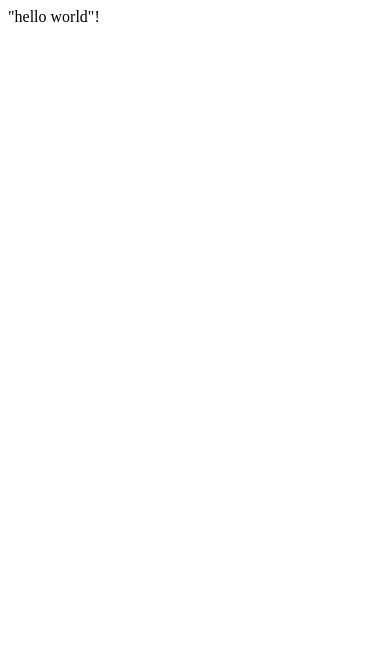
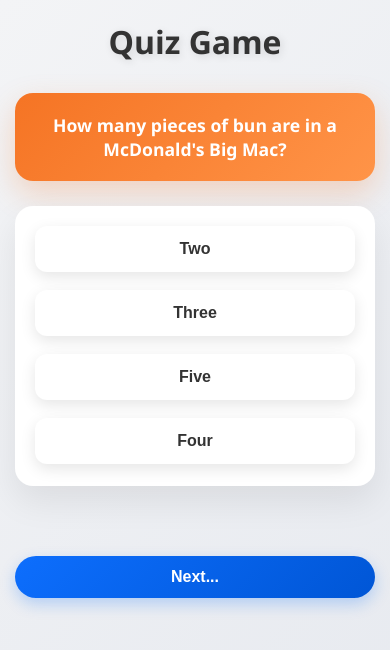
Before and after one commit to ayushvishwakarma0717-ux/Area-Calculator-3094-, a plain HTML site: page index.html in a window 390 px wide. Drawn offline with Linux system fonts and the light colour scheme.

Commit message:
Add files via upload

```diff
--- a/index.html
+++ b/index.html
@@ -1 +1,29 @@
-<hl>"hello world"!</hl>
+<!DOCTYPE html>
+<html>
+  <head>
+  <title>Quiz Game</title>
+  <link rel="stylesheet" href="style.css">
+  </head>
+  <body>
+
+  <h1>Quiz Game</h1>
+
+  <div id="question">
+
+  </div>
+
+  <div id="options">
+
+  </div>
+
+  <div id="score">
+
+  </div>
+
+  <div id="btn">
+    <button id="next">Next...</button>
+  </div>
+
+  <script src="script.js"></script>
+  </body>
+</html>
--- /dev/null
+++ b/script.js
@@ -0,0 +1,168 @@
+// Your JavaScript code here
+
+const quesJSON = [
+  {
+    category: "Food and Drink",
+    id: "qa-1",
+    correctAnswer: "Three",
+    options: ["Two", "Three", "Four", "Five"],
+    question: "How many pieces of bun are in a McDonald's Big Mac?"
+  },
+  {
+    category: "Science",
+    id: "qa-2",
+    correctAnswer: "Mars",
+    options: ["Venus", "Mars", "Jupiter", "Saturn"],
+    question: "Which planet is known as the Red Planet?"
+  },
+  {
+    category: "Geography",
+    id: "qa-3",
+    correctAnswer: "Mount Everest",
+    options: ["K2", "Mount Everest", "Kangchenjunga", "Makalu"],
+    question: "What is the highest mountain in the world?"
+  },
+  {
+    category: "History",
+    id: "qa-4",
+    correctAnswer: "1947",
+    options: ["1945", "1946", "1947", "1950"],
+    question: "In which year did India gain independence?"
+  },
+  {
+    category: "Technology",
+    id: "qa-5",
+    correctAnswer: "JavaScript",
+    options: ["Python", "Java", "JavaScript", "C++"],
+    question: "Which programming language is primarily used to add interactivity to web pages?"
+  },
+  {
+    category: "Sports",
+    id: "qa-6",
+    correctAnswer: "11",
+    options: ["9", "10", "11", "12"],
+    question: "How many players are there on a football (soccer) team on the field?"
+  },
+  {
+    category: "Mathematics",
+    id: "qa-7",
+    correctAnswer: "100",
+    options: ["10", "50", "100", "1000"],
+    question: "What is the square of 10?"
+  },
+  {
+    category: "Animals",
+    id: "qa-8",
+    correctAnswer: "Blue Whale",
+    options: ["Elephant", "Blue Whale", "Giraffe", "Shark"],
+    question: "What is the largest animal on Earth?"
+  },
+  {
+    category: "Entertainment",
+    id: "qa-9",
+    correctAnswer: "J.K. Rowling",
+    options: [
+      "J.R.R. Tolkien",
+      "George R.R. Martin",
+      "J.K. Rowling",
+      "C.S. Lewis"
+    ],
+    question: "Who wrote the Harry Potter series?"
+  },
+  {
+    category: "General Knowledge",
+    id: "qa-10",
+    correctAnswer: "Pacific Ocean",
+    options: [
+      "Atlantic Ocean",
+      "Indian Ocean",
+      "Pacific Ocean",
+      "Arctic Ocean"
+    ],
+    question: "Which is the largest ocean on Earth?"
+  }
+];
+
+
+let score = 0;
+let currentQuestion = 0;
+const totalScore = quesJSON.length;
+
+
+const questionEle = document.getElementById("question");
+const optionsELe = document.getElementById("options");
+const scoreEle = document.getElementById("score");
+const nextButtonEle = document.getElementById("next");
+
+function showQuestion() {
+  const { correctAnswer, options, question } = quesJSON[currentQuestion];
+  questionEle.textContent = question
+  const shuffledOptions = shuffleOptions(options)
+
+  shuffledOptions.map((option) => {
+    const btn = document.createElement("button");
+    btn.textContent = option;
+    optionsELe.appendChild(btn)
+
+    btn.addEventListener("click", () => {
+      if (option === correctAnswer) {
+        score += 1;
+      }
+      else {
+        score -= 0.25;
+      }
+
+      // console.log(score);
+      scoreEle.textContent = `Score: ${score} / ${totalScore}`;
+      nextQuestion()
+    });
+  });
+}
+
+showQuestion()
+nextButtonEle.addEventListener("click", ()=>{
+  scoreEle.textContent = `Score: ${score} / ${totalScore}`;
+  nextQuestion()
+})
+
+
+// shuffling the options:
+
+function shuffleOptions(options) {
+  for (let i = options.length - 1; i > 0; i--) {
+    const j = Math.floor(Math.random() * i + 1);
+    [
+      options[i], options[j]
+    ] = [
+        options[j],
+        options[i]
+      ]
+  }
+
+  // console.log(options);
+  return options;
+}
+
+
+
+
+function nextQuestion(){
+  currentQuestion++;
+  optionsELe.textContent = "";
+  // console.log(currentQuestion);
+  if(currentQuestion>= quesJSON.length){
+    questionEle.textContent = "Quiz Completed!";
+    nextButtonEle.remove();
+      optionsELe.innerHTML = `
+        <div class="completed">
+          <div class="icon">🏆</div>
+          <h2>Congratulations!</h2>
+          <p>Your Final Score</p>
+          <h1>${score}</h1>
+        </div>
+      `;
+  }
+  else {
+    showQuestion();
+  }
+}
--- /dev/null
+++ b/style.css
@@ -0,0 +1,231 @@
+*{
+    margin:0;
+    padding:0;
+    box-sizing:border-box;
+}
+
+body{
+    font-family:"Segoe UI",Tahoma,Geneva,Verdana,sans-serif;
+    min-height:100vh;
+    background:linear-gradient(135deg,#f3f4f6,#e6e9ef);
+    display:flex;
+    flex-direction:column;
+    align-items:center;
+    padding:40px 20px;
+}
+
+h1{
+    font-size:2.8rem;
+    color:#333;
+    margin-bottom:30px;
+    text-shadow:2px 2px 8px rgba(0,0,0,.12);
+}
+
+#question{
+    width:min(900px,100%);
+    background:linear-gradient(135deg,#f57424,#ff9448);
+    color:#fff;
+    padding:25px;
+    border-radius:18px;
+    text-align:center;
+    font-size:1.45rem;
+    font-weight:600;
+    box-shadow:0 12px 30px rgba(245,116,36,.25);
+    margin-bottom:25px;
+}
+
+#options{
+    width:min(700px,100%);
+    background:#fff;
+    border-radius:18px;
+    padding:30px;
+    display:flex;
+    flex-direction:column;
+    gap:18px;
+    box-shadow:0 15px 35px rgba(0,0,0,.08);
+    min-height:320px;
+}
+
+#options button{
+    width:100%;
+    padding:15px;
+    border:none;
+    border-radius:12px;
+    background:#fff;
+    color:#333;
+    font-size:18px;
+    font-weight:600;
+    cursor:pointer;
+    transition:.3s;
+    box-shadow:0 5px 15px rgba(0,0,0,.1);
+}
+
+#options button:hover{
+    background:linear-gradient(135deg,#f57424,#ff9448);
+    color:#fff;
+    transform:translateY(-3px);
+}
+
+#options button:active{
+    transform:scale(.97);
+}
+
+#score{
+    margin:25px 0;
+    font-size:1.4rem;
+    font-weight:bold;
+    color:#333;
+}
+
+#btn{
+    width:min(700px,100%);
+    display:flex;
+    justify-content:flex-end;
+    margin-top:20px;
+}
+
+#next{
+    background:linear-gradient(135deg,#0d6efd,#0056d6);
+    color:#fff;
+    border:none;
+    border-radius:30px;
+    padding:12px 30px;
+    font-size:16px;
+    font-weight:600;
+    cursor:pointer;
+    transition:.3s;
+    box-shadow:0 6px 15px rgba(13,110,253,.25);
+}
+
+#next:hover{
+    transform:translateY(-3px);
+    box-shadow:0 10px 20px rgba(13,110,253,.35);
+}
+
+#next:active{
+    transform:scale(.95);
+}
+
+.completed{
+    width:100%;
+    padding:45px 20px;
+    border-radius:18px;
+    background:linear-gradient(135deg,#f57424,#ff9448);
+    text-align:center;
+    color:#fff;
+    position:relative;
+    overflow:hidden;
+    animation:popup .5s ease;
+}
+
+.completed::before{
+    content:"";
+    position:absolute;
+    width:220px;
+    height:220px;
+    border-radius:50%;
+    background:rgba(255,255,255,.12);
+    top:-90px;
+    left:-70px;
+}
+
+.completed::after{
+    content:"";
+    position:absolute;
+    width:180px;
+    height:180px;
+    border-radius:50%;
+    background:rgba(255,255,255,.12);
+    right:-60px;
+    bottom:-60px;
+}
+
+.completed .icon{
+    font-size:70px;
+    margin-bottom:15px;
+    position:relative;
+    z-index:2;
+}
+
+.completed h2{
+    font-size:2rem;
+    margin-bottom:10px;
+    position:relative;
+    z-index:2;
+}
+
+.completed p{
+    font-size:1.2rem;
+    margin-bottom:10px;
+    position:relative;
+    z-index:2;
+}
+
+.completed h1{
+    font-size:4rem;
+    color:#fff;
+    margin-top:10px;
+    position:relative;
+    z-index:2;
+}
+
+@keyframes popup{
+    from{
+        opacity:0;
+        transform:scale(.8);
+    }
+    to{
+        opacity:1;
+        transform:scale(1);
+    }
+}
+
+@media(max-width:768px){
+
+    body{
+        padding:20px 15px;
+    }
+
+    h1{
+        font-size:2rem;
+    }
+
+    #question{
+        font-size:1.1rem;
+        padding:20px;
+    }
+
+    #options{
+        padding:20px;
+        min-height:280px;
+    }
+
+    #options button{
+        font-size:16px;
+        padding:14px;
+    }
+
+    #score{
+        font-size:1.2rem;
+    }
+
+    #btn{
+        justify-content:center;
+    }
+
+    #next{
+        width:100%;
+    }
+
+    .completed h2{
+        font-size:1.6rem;
+    }
+
+    .completed h1{
+        font-size:3rem;
+    }
+
+    .completed .icon{
+        font-size:55px;
+    }
+}
```
Also changed, not shown: calculate (1).js (added).
